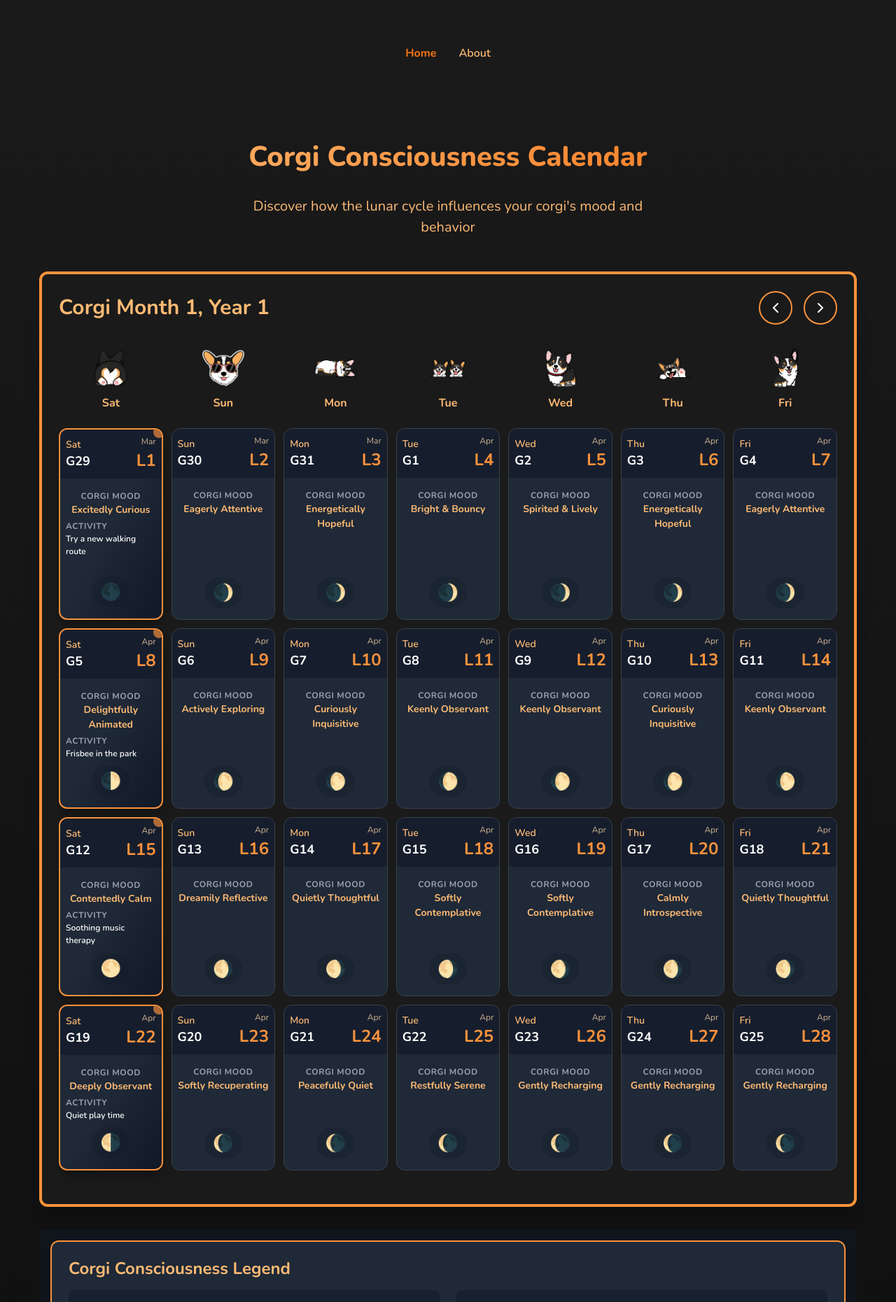
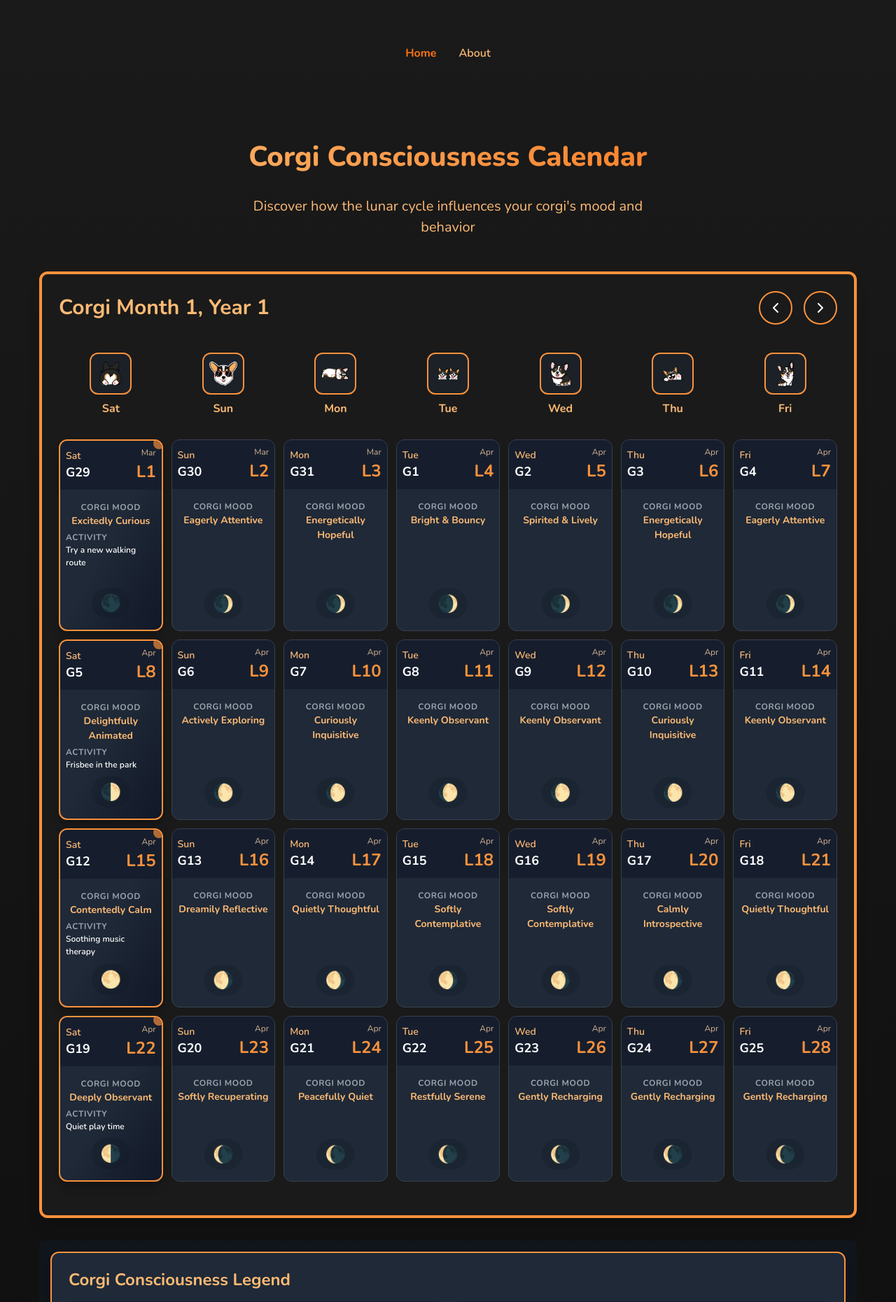
Before and after one commit to conspiracycorgi/corgi-calendar, a Jekyll site: the page built from index.html, in a window 1280 px wide. Shown: the top 1861 px of the page at 70% size. Built offline with Jekyll 4.4.1, drawn with Linux system fonts in a browser that asks for light colours.

Commit message:
Update default.html

```diff
--- a/_layouts/default.html
+++ b/_layouts/default.html
@@ -4,7 +4,7 @@
 <body>
   <a class="skip-link" href="#main-content">Skip to content</a>
 
-  <header class="site-header">
+  <header class="site-header sr-only">
     <div class="container">
       <div class="site-branding">
         <a href="{{ site.baseurl }}/" class="site-logo">
@@ -431,5 +431,29 @@
       }
     });
   </script>
+  <style>
+    .day-header-image {
+      width: 60px;
+      height: 60px;
+      margin-bottom: 0.5rem;
+      object-fit: contain;
+      border: 2px solid #fb923c;
+      border-radius: 0.75rem;
+      padding: 0.5rem;
+      background-color: rgba(31, 41, 55, 0.5);
+      transition: transform 0.2s ease;
+    }
+
+    .day-header-image:hover {
+      transform: scale(1.05);
+    }
+
+    .day-header {
+      display: flex;
+      flex-direction: column;
+      align-items: center;
+      padding: 0.5rem;
+    }
+  </style>
 </body>
 </html>
```
